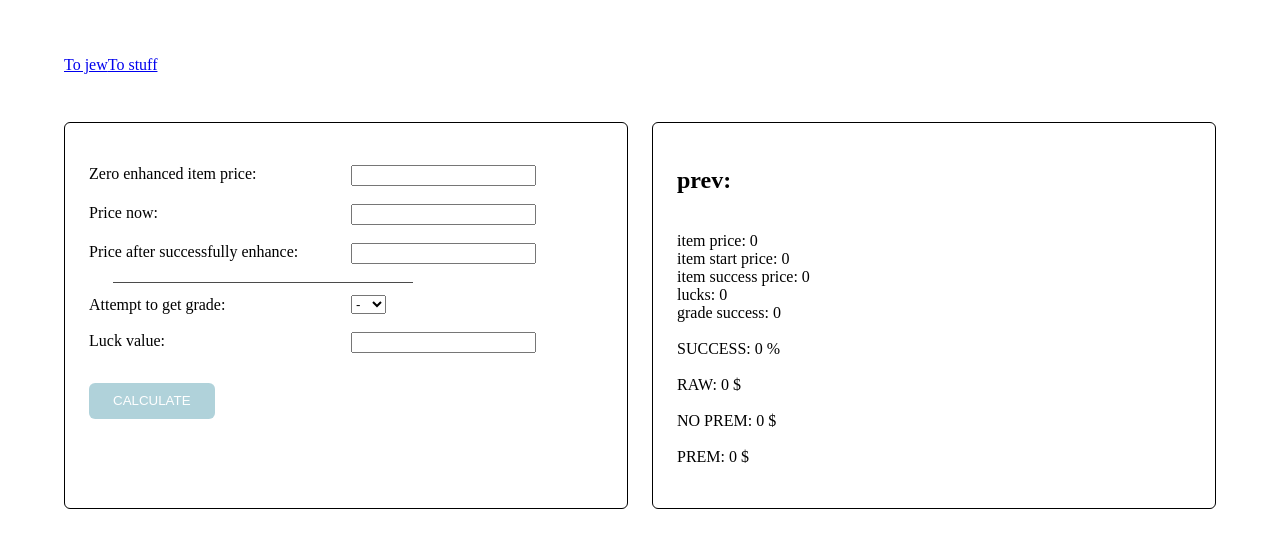
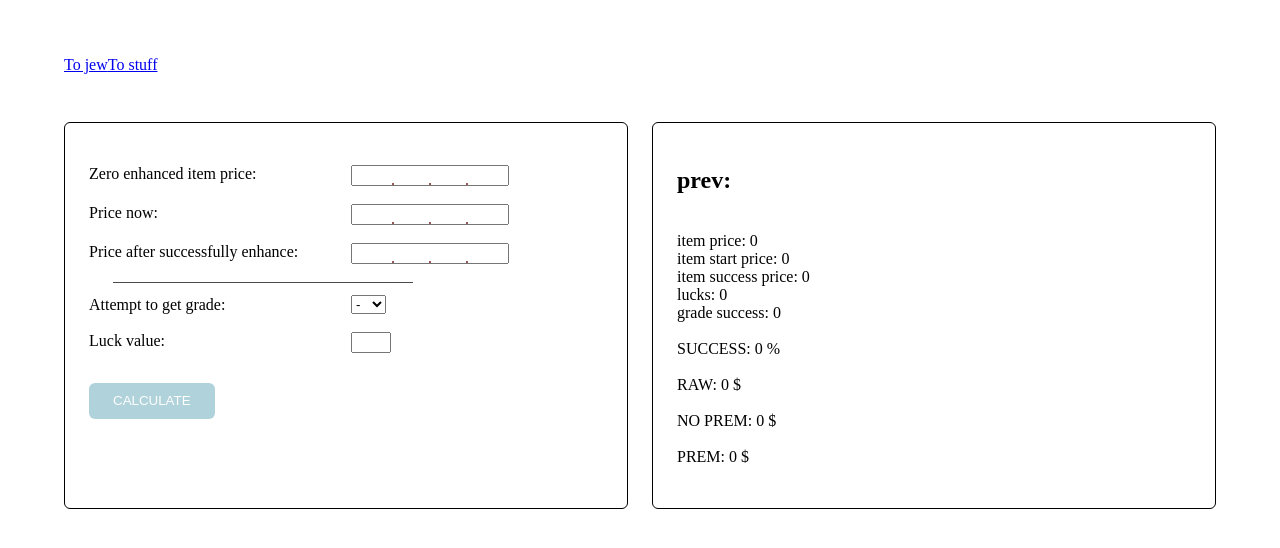
Before and after one commit to redjohnfrv/bdo_enchance_helper, a React (Create React App) app: page / in a window 1280 px wide. Shown: the top 548 px of the page. Built offline with nearby package versions, Linux system fonts and the light colour scheme.

Commit message:
feat: mask for inputs

```diff
--- a/src/components/Input/Input.tsx
+++ b/src/components/Input/Input.tsx
@@ -8,6 +8,7 @@ type InputFiledProps = {
   defaultValue: string
   placeholder?: string
   width?: string
+  mask?: boolean
 }
 
 type Props = FieldRenderProps<string> & InputFiledProps
@@ -17,18 +18,26 @@ export const Input = (
    placeholder,
    meta,
    label,
-   width='150',
-    defaultValue,
+   width = '150',
+   defaultValue,
+   mask = false,
   }: Props) => {
   return (
     <Wrapper>
       {label && <label>{label}</label>}
-      <InputWrapper width={width}>
+      <InputWrapper width={width} mask={mask}>
         <input
           {...input}
           placeholder={placeholder}
           value={defaultValue}
         />
+        {mask
+          && <MaskedInput>
+            <span>.</span>
+            <span>.</span>
+            <span>.</span>
+             </MaskedInput>
+        }
         {meta.error && meta.touched && <ErrorLabel>{meta.error}</ErrorLabel>}
       </InputWrapper>
     </Wrapper>
@@ -45,12 +54,17 @@ const Wrapper = styled.div`
     width: 250px;
   }
 `
-const InputWrapper = styled.div<{width: string}>`
+const InputWrapper = styled.div<{width: string, mask: boolean}>`
   position: relative;
-  width: ${props => props.width + `px;`};
+  font-variant-numeric: tabular-nums;
 
   & input {
+    font-family: 'Courier New', sans-serif;
     height: 15px;
+    width: ${props => props.width + `px;`};
+    font-size: 18px;
+    text-align: right;
+    letter-spacing: ${props => !props.mask ? '' : '1.3px'};
   }
 `
 const ErrorLabel = styled.span`
@@ -61,3 +75,17 @@ const ErrorLabel = styled.span`
   color: ${variables.colors.danger};
   white-space: nowrap;
 `
+const MaskedInput = styled.div`
+  position: absolute;
+  top: 6px;
+  left: -40px;
+  width: 100%;
+  height: 100%;
+  text-align: right;
+
+  & span {
+    padding-left: 33px;
+    color: ${variables.colors.danger};
+    size: 14px;
+  }
+`
--- a/src/pages/Jewelry/Jewelry.tsx
+++ b/src/pages/Jewelry/Jewelry.tsx
@@ -47,18 +47,21 @@ export const Jewelry = () => {
                       label="Zero enhanced item price:"
                       component={Input}
                       validate={validation.validInput}
+                      mask={true}
                     />
                     <Field
                       name="startItemPrice"
                       label="Price now:"
                       component={Input}
                       validate={validation.validInput}
+                      mask={true}
                     />
                     <Field
                       name="enhancedItemPrice"
                       label="Price after successfully enhance:"
                       component={Input}
                       validate={validation.validInput}
+                      mask={true}
                     />
                     <Divider />
                     <CheckboxWrapper>
@@ -73,7 +76,7 @@ export const Jewelry = () => {
                     <Field
                       name="lucks"
                       label="Luck value:"
-                      width="25"
+                      width="32"
                       component={Input}
                       defaultValue={state.chance}
                       validate={validation.validInput}
```
